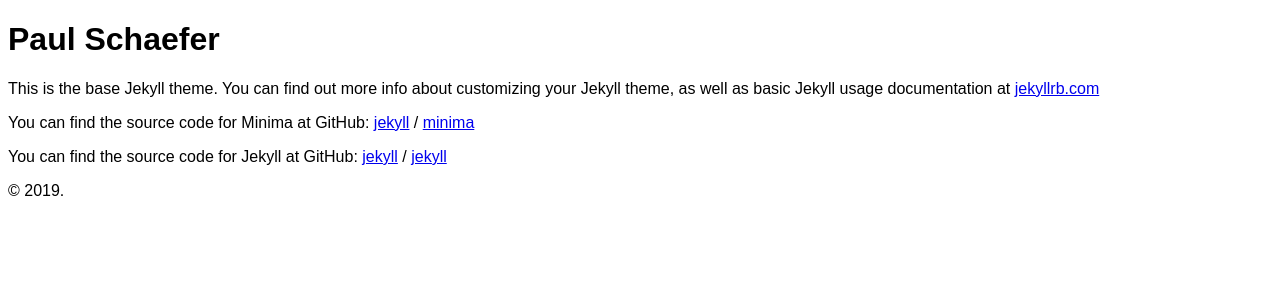
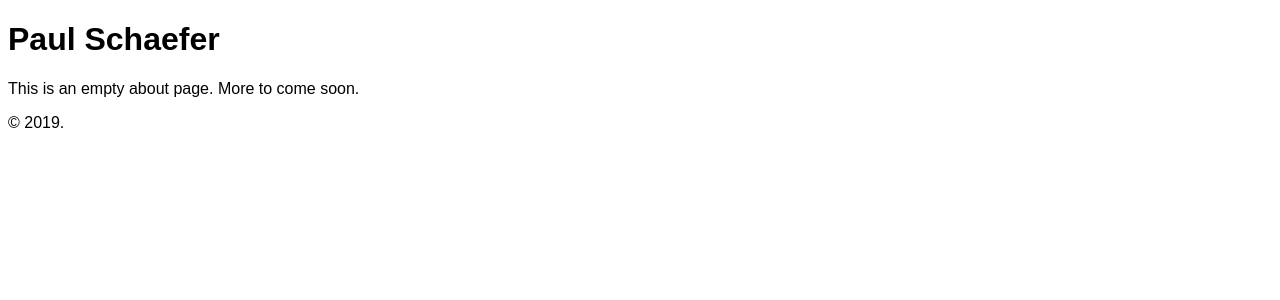
Before and after one commit to pschfr/pschfr.github.io, a Jekyll site: the page built from pages/about.md, in a window 1280 px wide. Shown: the top 300 px of the page. Built offline with Jekyll 4.4.1, drawn with Linux system fonts in a browser that asks for light colours.

Commit message:
Moved pages into their own directory

```diff
--- a/about.md
+++ /dev/null
@@ -1,18 +0,0 @@
----
-layout: page
-title: About
-permalink: /about/
----
-
-This is the base Jekyll theme. You can find out more info about customizing your Jekyll theme, as well as basic Jekyll usage documentation at [jekyllrb.com](https://jekyllrb.com/)
-
-You can find the source code for Minima at GitHub:
-[jekyll][jekyll-organization] /
-[minima](https://github.com/jekyll/minima)
-
-You can find the source code for Jekyll at GitHub:
-[jekyll][jekyll-organization] /
-[jekyll](https://github.com/jekyll/jekyll)
-
-
-[jekyll-organization]: https://github.com/jekyll
--- /dev/null
+++ b/pages/about.md
@@ -0,0 +1,7 @@
+---
+layout: page
+title: About
+permalink: /about/
+---
+
+This is an empty about page. More to come soon.
```
Also changed, not shown: pages/404.html (renamed from 404.html, +1 -6 lines), pages/index.md (renamed from index.md, +1 -0 lines).
